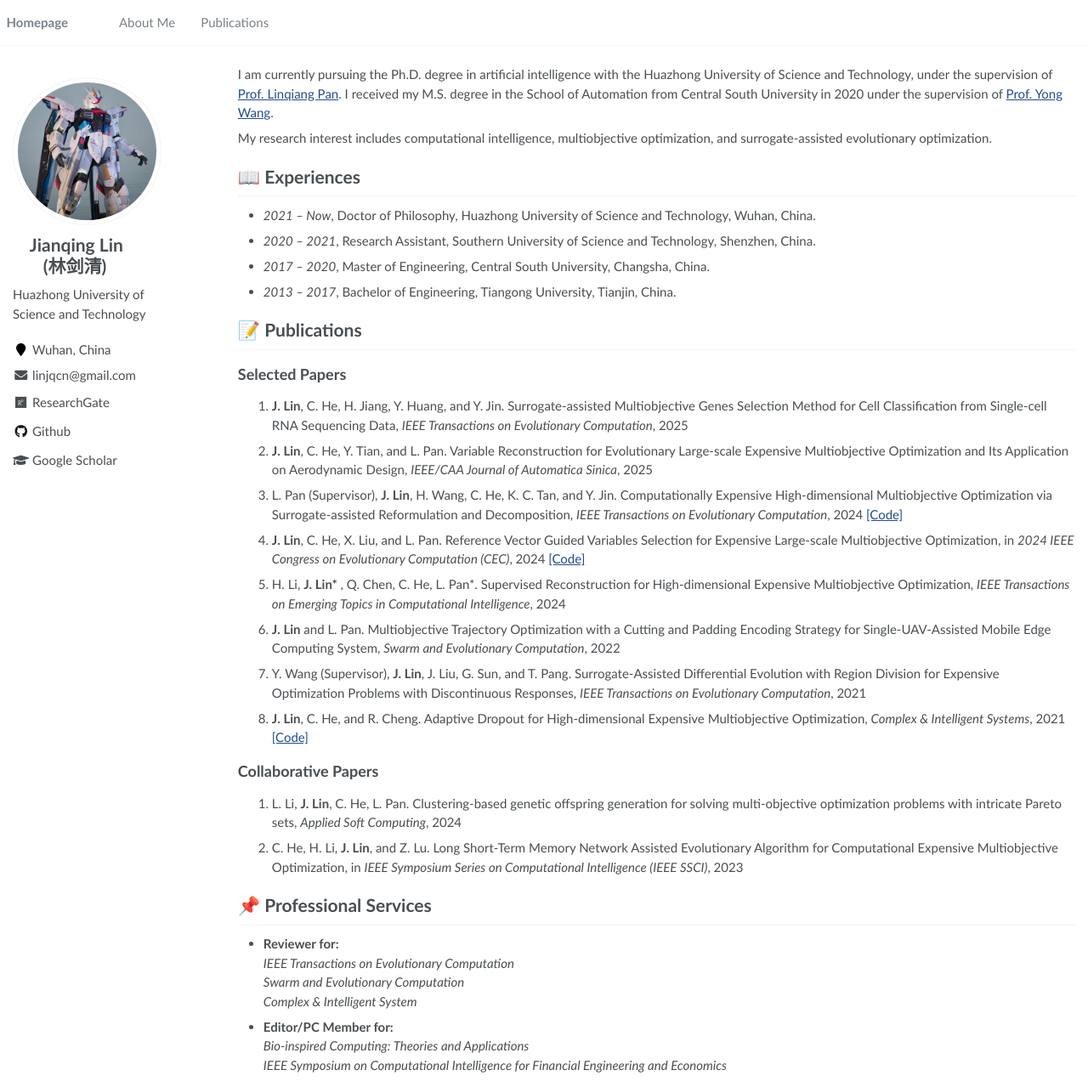
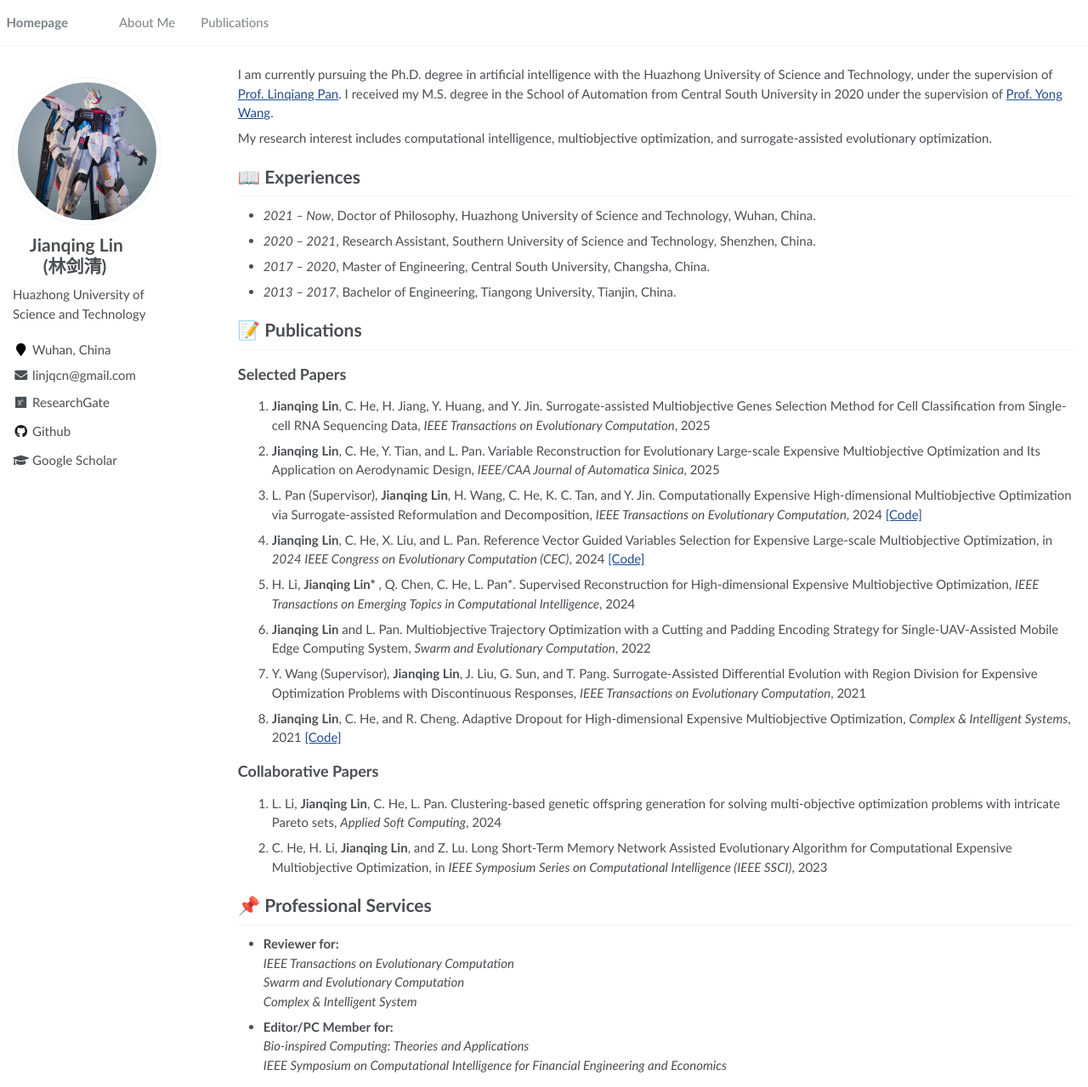
Before and after one commit to jqlincn/jqlincn.github.io, a Jekyll site: the page built from _pages/about.md, in a window 1280 px wide and 1279 px high. Shown: the whole window at 85% size. Built offline with Jekyll 4.4.1, drawn with Linux system fonts in a browser that asks for light colours.

Commit message:
Update about.md

```diff
--- a/_pages/about.md
+++ b/_pages/about.md
@@ -36,22 +36,22 @@ My research interest includes computational intelligence, multiobjective optimiz
 
 ## Selected Papers
 <ol>
-<li> <b>J. Lin</b>, C. He, H. Jiang, Y. Huang, and Y. Jin. Surrogate-assisted Multiobjective Genes Selection Method for Cell Classification from Single-cell RNA Sequencing Data, <i>IEEE Transactions on Evolutionary Computation</i>, 2025 </li>
-<li> <b>J. Lin</b>, C. He, Y. Tian, and L. Pan. Variable Reconstruction for Evolutionary Large-scale Expensive Multiobjective Optimization and Its Application on Aerodynamic Design, <i>IEEE/CAA Journal of Automatica Sinica</i>, 2025 </li>
- <li> L. Pan (Supervisor), <b>J. Lin</b>, H. Wang, C. He, K. C. Tan, and Y. Jin. Computationally Expensive High-dimensional Multiobjective Optimization via Surrogate-assisted Reformulation and Decomposition, <i>IEEE Transactions on Evolutionary Computation</i>, 2024 <a href="https://github.com/jqlincn/TP-SAEA">[Code]</a> </li>
- <li>  <b>J. Lin</b>, C. He, X. Liu, and L. Pan.  Reference Vector Guided Variables Selection for Expensive Large-scale Multiobjective Optimization, in <i>2024 IEEE Congress on Evolutionary Computation (CEC)</i>, 2024 <a href="https://github.com/jqlincn/RVSPSO">[Code]</a> </li>
- <li> H. Li, <b>J. Lin* </b>, Q. Chen, C. He, L. Pan*. Supervised Reconstruction for High-dimensional Expensive Multiobjective Optimization, <i>IEEE Transactions on Emerging Topics in Computational Intelligence</i>, 2024 </li>
- <li> <b>J. Lin</b> and L. Pan. Multiobjective Trajectory Optimization with a Cutting and Padding Encoding Strategy for Single-UAV-Assisted Mobile Edge Computing System, <i>Swarm and Evolutionary Computation</i>, 2022   </li>
- <li> Y. Wang (Supervisor), <b>J. Lin</b>, J. Liu, G. Sun, and T. Pang. Surrogate-Assisted Differential Evolution with Region Division for Expensive Optimization Problems with Discontinuous Responses, <i>IEEE Transactions on Evolutionary Computation</i>, 2021 </li>
- <li> <b>J. Lin</b>, C. He, and R. Cheng. Adaptive Dropout for High-dimensional Expensive Multiobjective Optimization, <i>Complex & Intelligent Systems</i>, 2021  <a href="https://github.com/jqlincn/ADSAPSO">[Code]</a>  </li>
+<li> <b>Jianqing Lin</b>, C. He, H. Jiang, Y. Huang, and Y. Jin. Surrogate-assisted Multiobjective Genes Selection Method for Cell Classification from Single-cell RNA Sequencing Data, <i>IEEE Transactions on Evolutionary Computation</i>, 2025 </li>
+<li> <b>Jianqing Lin</b>, C. He, Y. Tian, and L. Pan. Variable Reconstruction for Evolutionary Large-scale Expensive Multiobjective Optimization and Its Application on Aerodynamic Design, <i>IEEE/CAA Journal of Automatica Sinica</i>, 2025 </li>
+ <li> L. Pan (Supervisor), <b>Jianqing Lin</b>, H. Wang, C. He, K. C. Tan, and Y. Jin. Computationally Expensive High-dimensional Multiobjective Optimization via Surrogate-assisted Reformulation and Decomposition, <i>IEEE Transactions on Evolutionary Computation</i>, 2024 <a href="https://github.com/jqlincn/TP-SAEA">[Code]</a> </li>
+ <li>  <b>Jianqing Lin</b>, C. He, X. Liu, and L. Pan.  Reference Vector Guided Variables Selection for Expensive Large-scale Multiobjective Optimization, in <i>2024 IEEE Congress on Evolutionary Computation (CEC)</i>, 2024 <a href="https://github.com/jqlincn/RVSPSO">[Code]</a> </li>
+ <li> H. Li, <b>Jianqing Lin* </b>, Q. Chen, C. He, L. Pan*. Supervised Reconstruction for High-dimensional Expensive Multiobjective Optimization, <i>IEEE Transactions on Emerging Topics in Computational Intelligence</i>, 2024 </li>
+ <li> <b>Jianqing Lin</b> and L. Pan. Multiobjective Trajectory Optimization with a Cutting and Padding Encoding Strategy for Single-UAV-Assisted Mobile Edge Computing System, <i>Swarm and Evolutionary Computation</i>, 2022   </li>
+ <li> Y. Wang (Supervisor), <b>Jianqing Lin</b>, J. Liu, G. Sun, and T. Pang. Surrogate-Assisted Differential Evolution with Region Division for Expensive Optimization Problems with Discontinuous Responses, <i>IEEE Transactions on Evolutionary Computation</i>, 2021 </li>
+ <li> <b>Jianqing Lin</b>, C. He, and R. Cheng. Adaptive Dropout for High-dimensional Expensive Multiobjective Optimization, <i>Complex & Intelligent Systems</i>, 2021  <a href="https://github.com/jqlincn/ADSAPSO">[Code]</a>  </li>
 
 </ol>
 
 ## Collaborative Papers
 <ol>
- <li> L. Li, <b>J. Lin</b>, C. He, L. Pan. Clustering-based genetic offspring generation for solving multi-objective optimization problems with intricate Pareto sets, <i>Applied Soft Computing</i>, 2024    </li>
- <li> C. He, H. Li, <b>J. Lin</b>, and Z. Lu. Long Short-Term Memory Network Assisted Evolutionary Algorithm for Computational Expensive Multiobjective Optimization, in <i>IEEE Symposium Series on Computational Intelligence (IEEE SSCI)</i>, 2023   </li>
-<!--  <li> H. Jiang, <b>J. Lin</b>, H. Zhu, and Y. Huang. Selection of Cancer Biomarkers from Microarray Gene Expression Data Utilizing the Bi-Objective Optimization Method, in <i>IEEE International Conference on Bioinformatics and Biomedicine (IEEE BIBM)</i>, 2023   </li>-->
+ <li> L. Li, <b>Jianqing Lin</b>, C. He, L. Pan. Clustering-based genetic offspring generation for solving multi-objective optimization problems with intricate Pareto sets, <i>Applied Soft Computing</i>, 2024    </li>
+ <li> C. He, H. Li, <b>Jianqing Lin</b>, and Z. Lu. Long Short-Term Memory Network Assisted Evolutionary Algorithm for Computational Expensive Multiobjective Optimization, in <i>IEEE Symposium Series on Computational Intelligence (IEEE SSCI)</i>, 2023   </li>
+<!--  <li> H. Jiang, <b>Jianqing Lin</b>, H. Zhu, and Y. Huang. Selection of Cancer Biomarkers from Microarray Gene Expression Data Utilizing the Bi-Objective Optimization Method, in <i>IEEE International Conference on Bioinformatics and Biomedicine (IEEE BIBM)</i>, 2023   </li>-->
 </ol>
 
 <!-- <div class='paper-box'><div class='paper-box-image'><div><div class="badge">CVPR 2016</div><img src='images/500x300.png' alt="sym" width="100%"></div></div> -->
```
